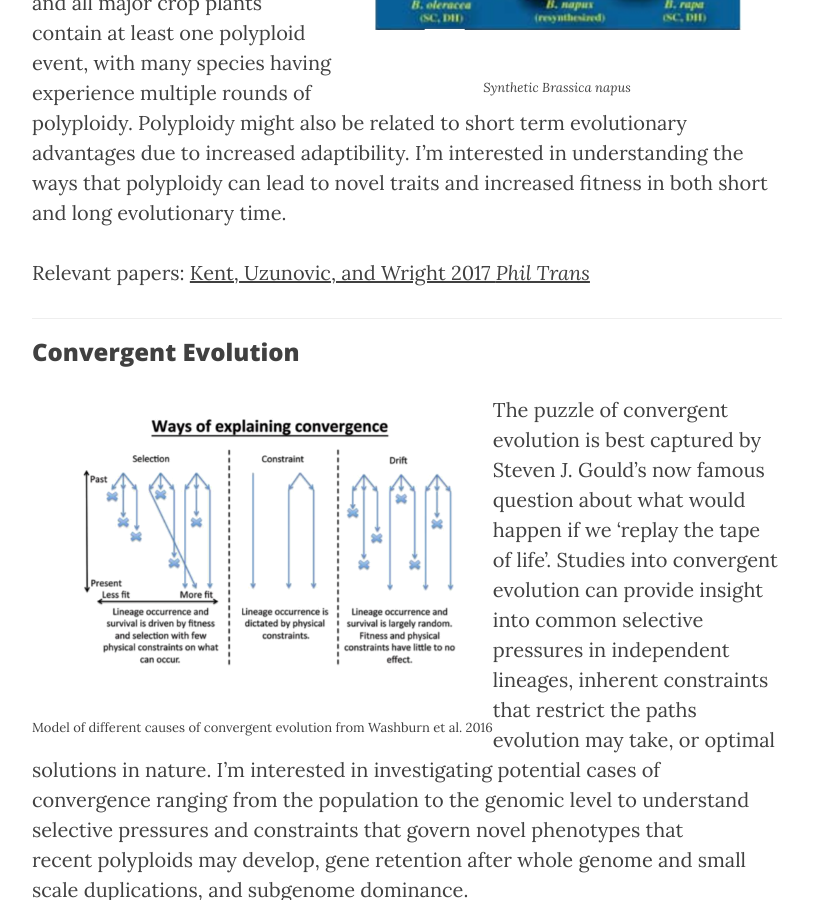
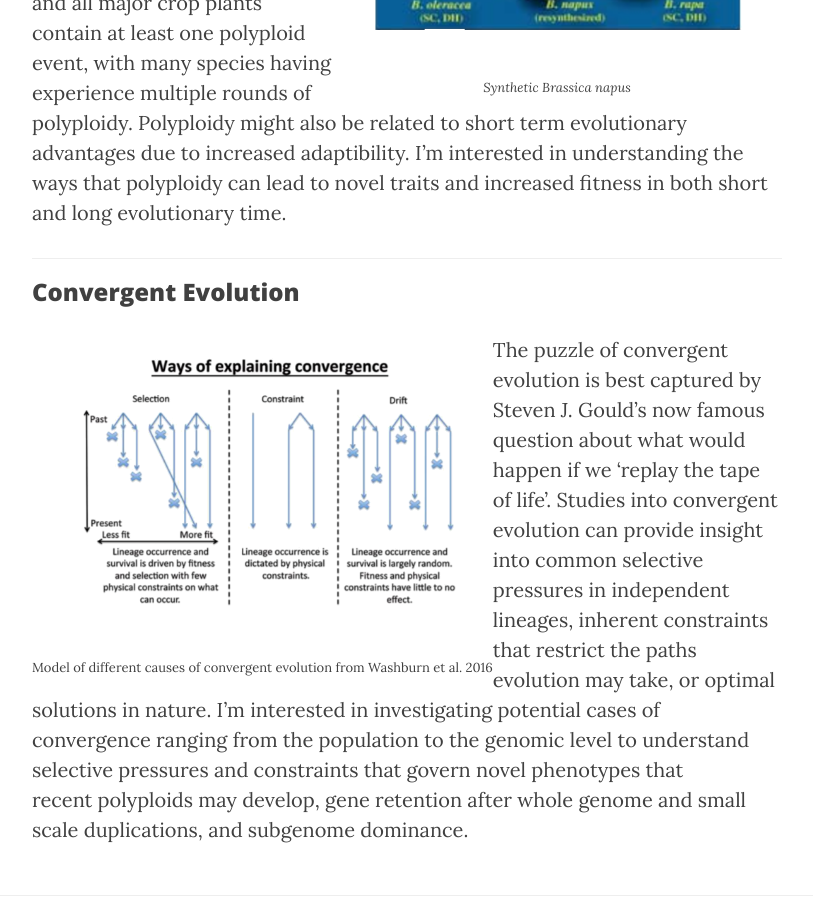
Before and after one commit to KevinABird/KevinABird.github.io, a Jekyll site: the page built from 3_research.md, in a window 1280 px wide and 900 px high, scrolled down 1637 px. Shown: the whole window, without its empty margins (233-1046 px from the left). Built offline with Jekyll 4.4.1, drawn with Linux system fonts in a browser that asks for light colours; nearby versions of some CDN libraries.

Commit message:
Update 3_research.md

```diff
--- a/3_research.md
+++ b/3_research.md
@@ -29,7 +29,6 @@ I study subgenome dominance using synthetic polyploids to investigate the early
 
 Although polyploid events usually lead to evolutionary dead ends, the impact of genome duplication on organisms is immense. Polyploidy has preceded key evolutionary novelties like the vertebrate and flowering plants, and all major crop plants contain at least one polyploid event, with many species having experience multiple rounds of polyploidy. Polyploidy might also be related to short term evolutionary advantages due to increased adaptibility. I'm interested in understanding the ways that polyploidy can lead to novel traits and increased fitness in both short and long evolutionary time.
 
-Relevant papers: [Kent, Uzunovic, and Wright 2017 _Phil Trans_](https://doi.org/10.1098/rstb.2016.0458)
 
 ___
 
```
